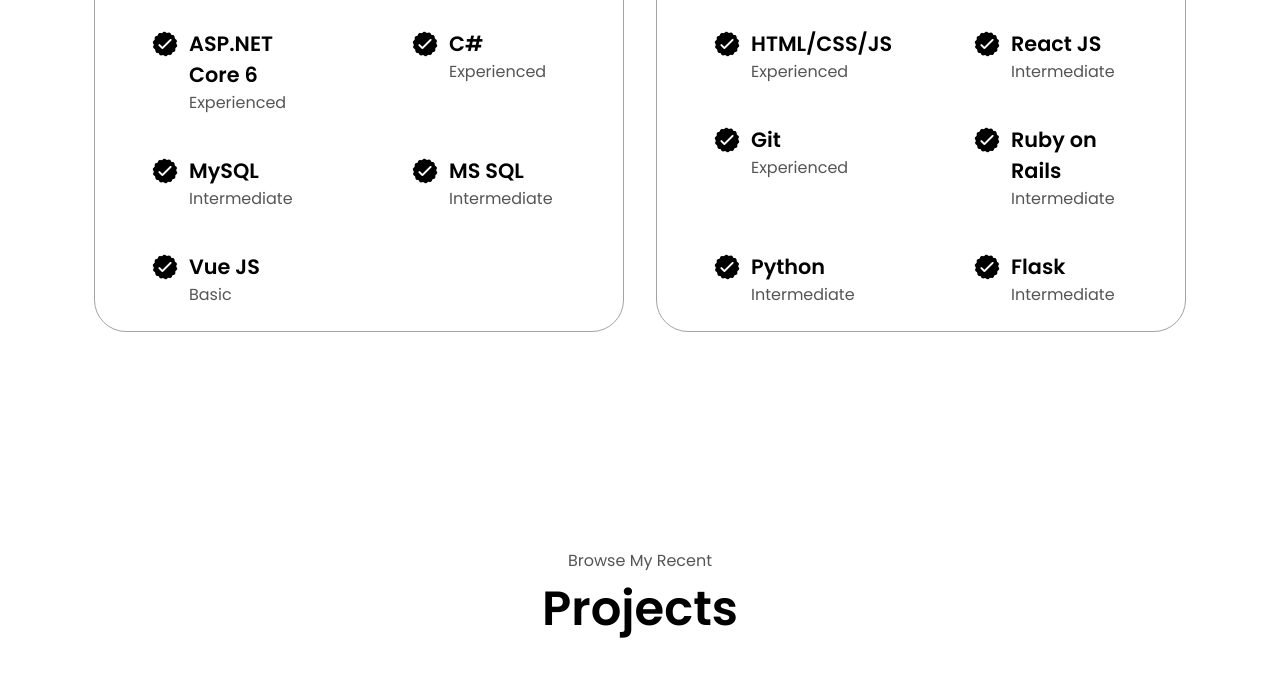
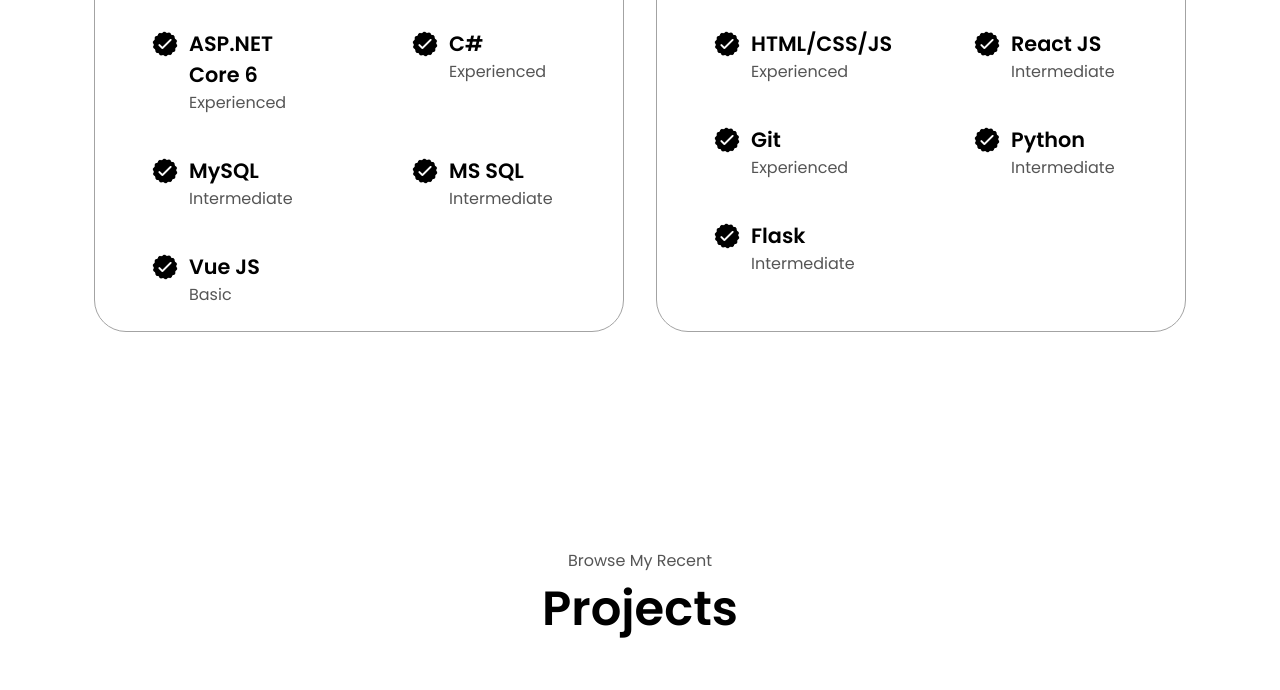
Before and after one commit to Henry-the-junior/Portfolio-Website, a plain HTML site: page index.html in a window 1280 px wide. Shown: the part 1820-2510 px from the top of the page. Drawn offline with Linux system fonts and the light colour scheme.

Commit message:
delete the ruby on rails part

```diff
--- a/index.html
+++ b/index.html
@@ -248,17 +248,6 @@
                   class="icon"
                 />
                 <div>
-                  <h3>Ruby on Rails</h3>
-                  <p>Intermediate</p>
-                </div>
-              </article>
-              <article>
-                <img
-                  src="./assets/checkmark.png"
-                  alt="Experience icon"
-                  class="icon"
-                />
-                <div>
                   <h3>Python</h3>
                   <p>Intermediate</p>
                 </div>
@@ -274,6 +263,7 @@
                   <p>Intermediate</p>
                 </div>
               </article>
+              <article></article>
             </div>
           </div>
         </div>
@@ -397,11 +387,11 @@
             <div class="article-container">
               <img
                 src="./assets/coming-soon.jpeg"
-                alt="React on Rails"
+                alt="MERN App"
                 class="project-img"
               />
             </div>
-            <h2 class="experience-sub-title project-title">React on Rails</h2>
+            <h2 class="experience-sub-title project-title">MERN App</h2>
             <div class="btn-container">
               <button
                 class="btn btn-color-2 project-btn"
```
